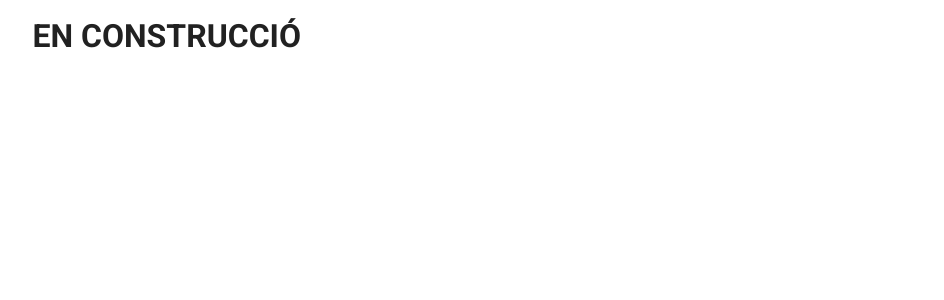
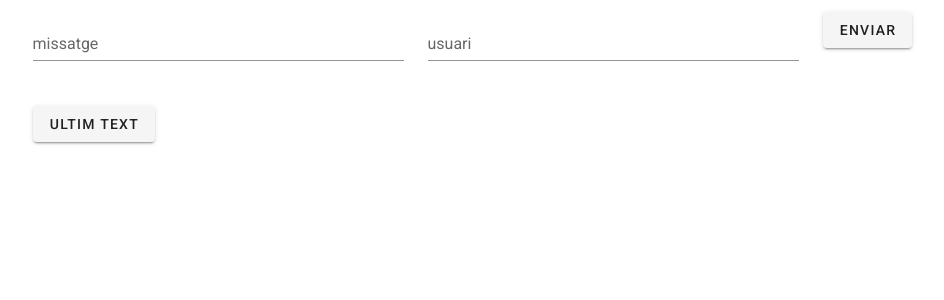
Before and after one commit to JordiCar-design/Exercici-17-Gener, a Nuxt app in the folder codi/: page / in a window 1280 px wide. Shown: the top 300 px of the page, without its empty margins (27-971 px from the left). Built offline with nearby package versions, Linux system fonts and the light colour scheme; no server answers.

Commit message:
Commit final del dia

```diff
--- a/codi/pages/index.vue
+++ b/codi/pages/index.vue
@@ -1,51 +1,52 @@
 <template>
   <v-container>
     <v-row>
-      <v-col>
-        <h1>EN CONSTRUCCIÓ</h1>
-      </v-col>
-      <!-- <v-col cols="4">
-        <v-text-field label="text"></v-text-field>
-        <v-btn ></v-btn>
+      <v-col cols="4">
+        <v-text-field v-model="missatge" label="missatge"></v-text-field>
       </v-col>
       <v-col cols="4">
-        <v-text-field label="nomUsuari"></v-text-field>
-        <v-btn ></v-btn>
+        <v-text-field v-model="usuari" label="usuari"></v-text-field>
       </v-col>
       <v-col cols="4">
-        <v-btn >Enviar</v-btn>
+        <v-btn @click="enviarMissatge()">Enviar</v-btn>
       </v-col>
     </v-row>
     <v-row>
       <v-col>
-        <h1>En construcció</h1>
+        <!-- <h1>En construcció</h1> -->
         <h1 style="font-size:10vh">{{ultimMissatge}}</h1>
         <h4>{{ultimUsuari}}</h4>
-        <v-btn @click="enviarMissatge()">enviar</v-btn>
+        <!-- <v-btn @click="enviarMissatge()">enviar</v-btn> -->
 
          <v-btn @click="descarregarUltimText()">ultim text</v-btn>
-      </v-col> -->
+      </v-col>
     </v-row>
   </v-container>
   </template>
 
-  <!-- <script>
+
+  <script>
   export default{
     mounted(){
 
+      let self = this
+
       setInterval(function() {
-        console.log("hola")
-      }, 5000);
-      this.descarregarUltimText()
+       self.descarregarUltimText()
+      }, 1000);
+
     },
     data(){
       return{
         respostaTest:null,
         ultimMissatge:"",
-        ultimUsuari:""
+        ultimUsuari:"",
+        missatge:"",
+        usuari:""
       }
     },
     methods:{
+
       testejarApi(){
         console.log('Provant api..')
         let self = this
@@ -70,7 +71,6 @@
         this.$axios.get('https://last-one-smo-4w3qk.ondigitalocean.app/api/getText')
         .then(
           r=>{
-            console.log("S'ha enviat bé")
             // Recollim
             let missatge = r.data.data.missatge
             let usuari = r.data.data.usuari
@@ -78,7 +78,6 @@
             self.ultimMissatge = missatge
             self.ultimUsuari = usuari
           }
-
         )
         .catch(
           e=>{
@@ -90,8 +89,8 @@
         let self = this
 
         let dades = {
-          missatge:"Hola sóc en Jordi C",
-          usuari:"J.C."
+          missatge:this.missatge,
+          usuari:this.usuari
         }
 
         let url = 'https://last-one-smo-4w3qk.ondigitalocean.app/api/setText'
@@ -111,4 +110,4 @@
       }
     }
   }
-  </script> -->
+  </script>
```
